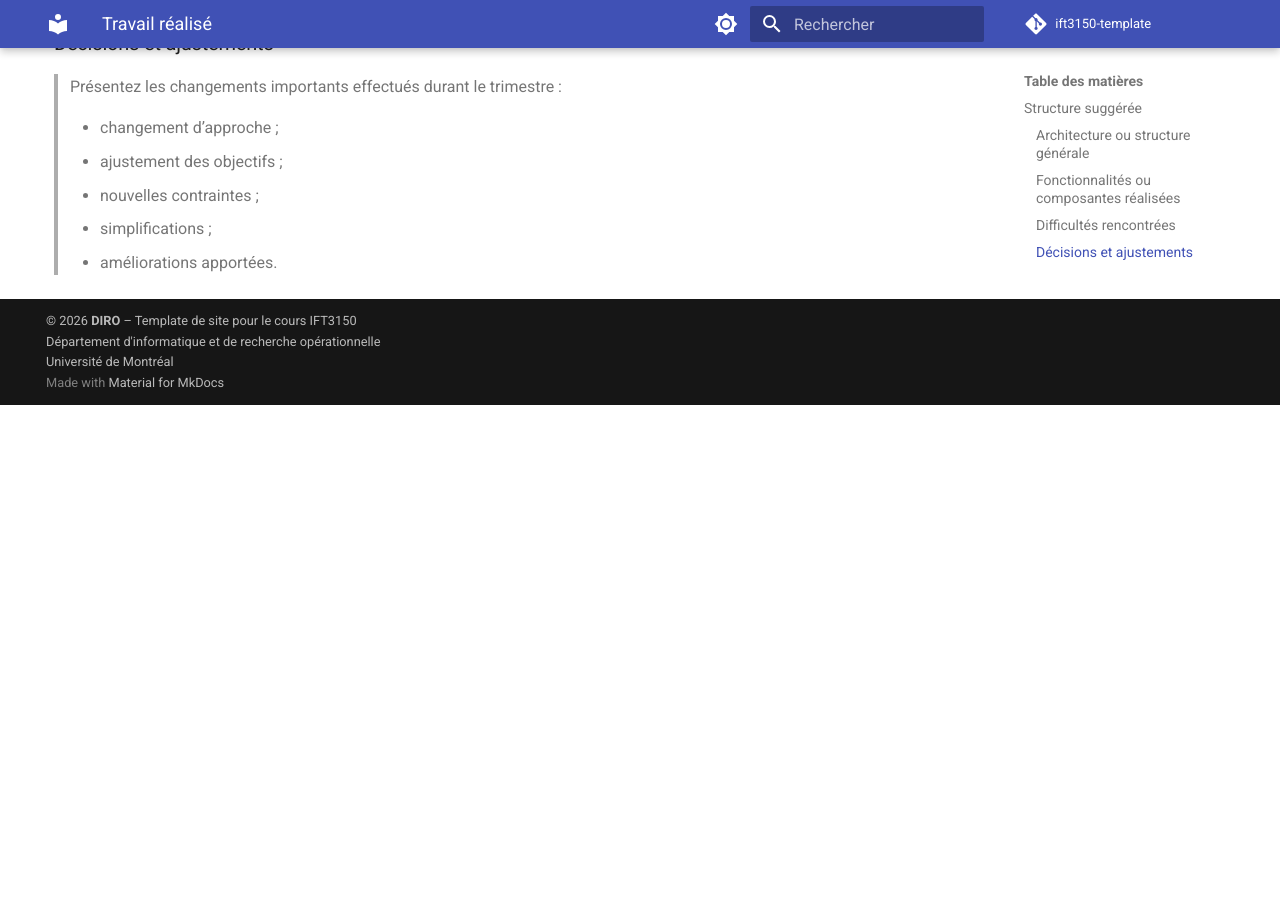
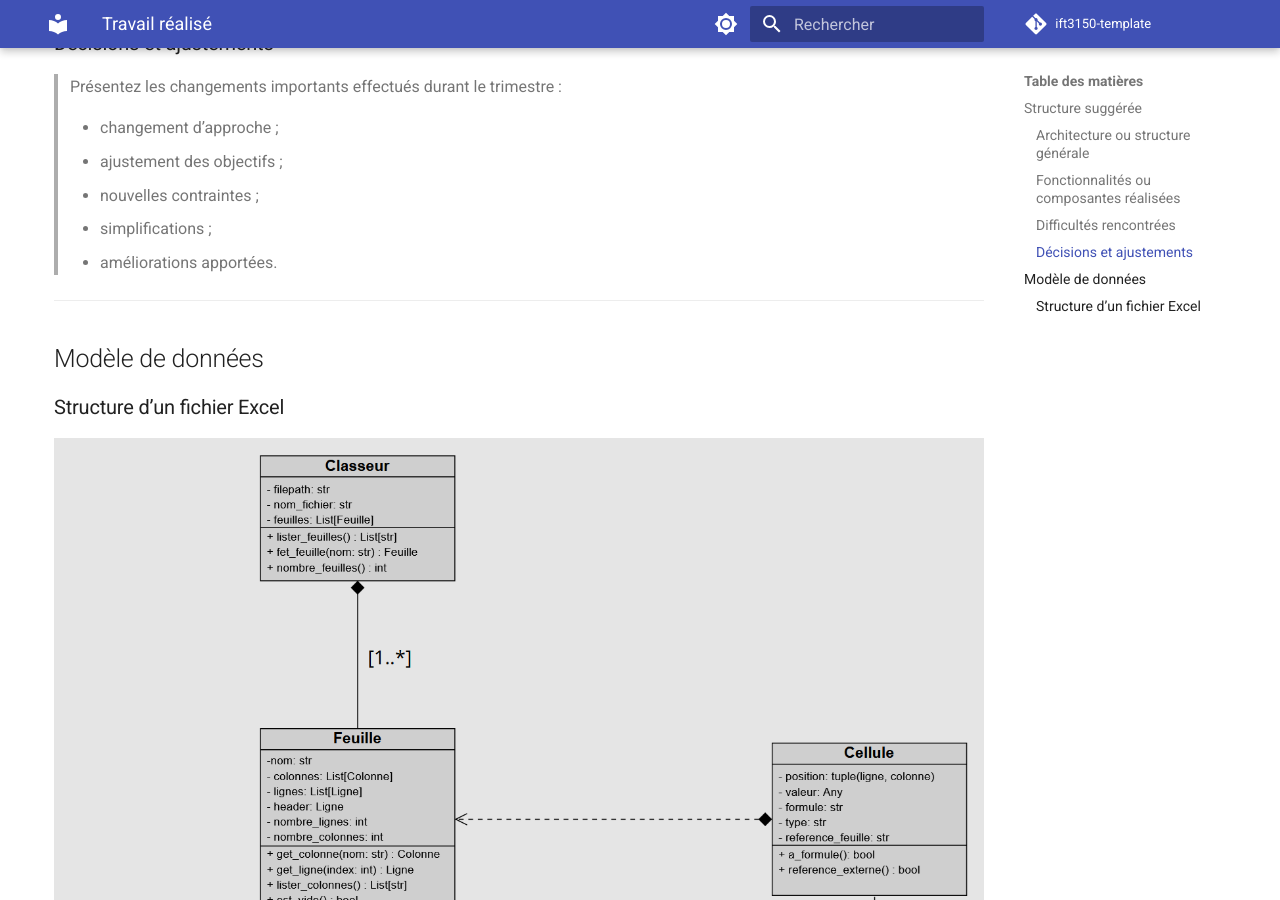
Before and after one commit to anasys0x/Excelium, an MkDocs documentation site: the page built from docs/realisation.md, in a window 1280 px wide and 900 px high, scrolled down 1331 px. Built offline with MkDocs 1.6.1 and Material for MkDocs 9.7.7, drawn with Linux system fonts in a browser that asks for light colours; emoji names are drawn with the system emoji font; comment, search, counter and statistics services are not loaded; before the commit the page ends 1736 px from its top, so only the background shows below that.

Commit message:
Ajout du diagramme de classe (concernant le fichier excel uniquement) + .gitignore

```diff
--- a/docs/realisation.md
+++ b/docs/realisation.md
@@ -62,3 +62,11 @@ title: Travail réalisé
 > - nouvelles contraintes ;
 > - simplifications ;
 > - améliorations apportées.
+
+---
+
+## Modèle de données
+
+### Structure d’un fichier Excel
+
+![Modèle de données — structure Excel](ressources/modèle_de_données.png)
```
Also changed, not shown: 1 other file.
